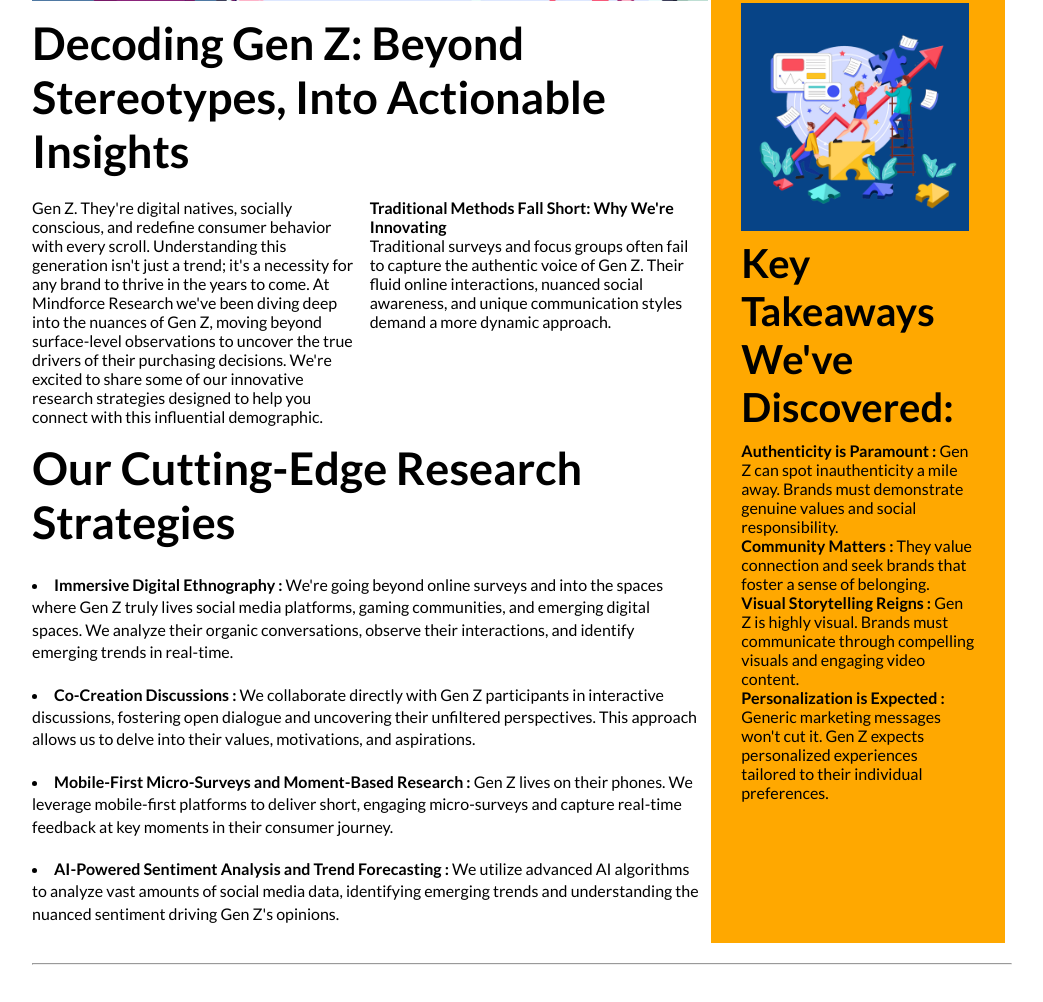
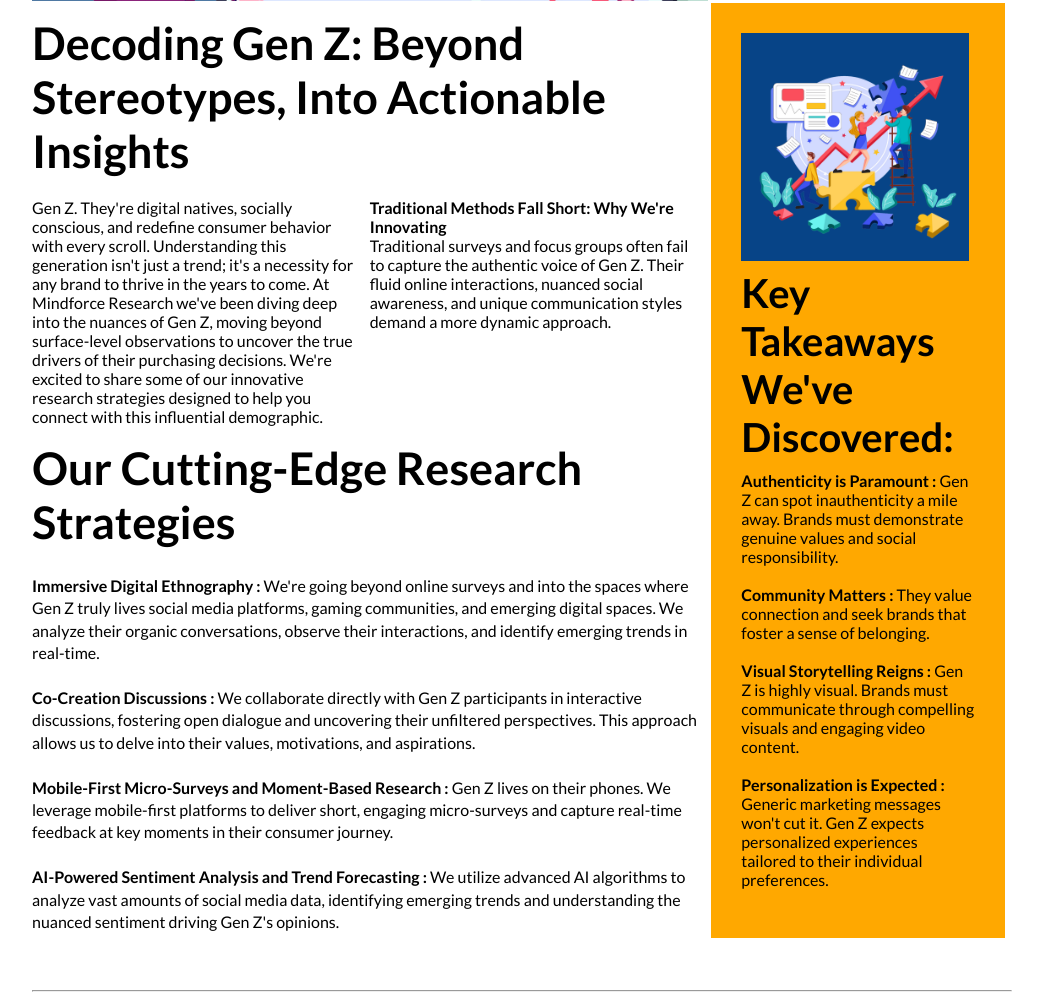
Before and after one commit to abhxran/newsletter1, a plain HTML site: page index.html in a window 1280 px wide. Shown: the part 657-1659 px from the top of the page, without its empty margins (118-1161 px from the left). Drawn offline with Linux system fonts and the light colour scheme.

Commit message:
change ui

```diff
--- a/index.html
+++ b/index.html
@@ -120,7 +120,7 @@
           Our Cutting-Edge Research Strategies
         </p>
 
-        <li
+        <p
           style="
             padding-top: 10px;
             padding-bottom: 10px;
@@ -132,47 +132,20 @@
           surveys and into the spaces where Gen Z truly lives social media
           platforms, gaming communities, and emerging digital spaces. We analyze
           their organic conversations, observe their interactions, and identify
-          emerging trends in real-time.
-        </li>
-        <li
-          style="
-            padding-top: 10px;
-            padding-bottom: 10px;
-            line-height: 1.4em;
-            padding-right: 5px;
-          "
-        >
+          emerging trends in real-time. <br><br>
           <b>Co-Creation Discussions : </b> We collaborate directly with Gen Z
           participants in interactive discussions, fostering open dialogue and
           uncovering their unfiltered perspectives. This approach allows us to
-          delve into their values, motivations, and aspirations.
-        </li>
-        <li
-          style="
-            padding-top: 10px;
-            padding-bottom: 10px;
-            line-height: 1.4em;
-            padding-right: 5px;
-          "
-        >
+          delve into their values, motivations, and aspirations. <br><br>
           <b>Mobile-First Micro-Surveys and Moment-Based Research : </b> Gen Z
           lives on their phones. We leverage mobile-first platforms to deliver
           short, engaging micro-surveys and capture real-time feedback at key
-          moments in their consumer journey.
-        </li>
-        <li
-          style="
-            padding-top: 10px;
-            padding-bottom: 10px;
-            line-height: 1.4em;
-            padding-right: 5px;
-          "
-        >
+          moments in their consumer journey. <br><br>
           <b>AI-Powered Sentiment Analysis and Trend Forecasting : </b> We
           utilize advanced AI algorithms to analyze vast amounts of social media
           data, identifying emerging trends and understanding the nuanced
-          sentiment driving Gen Z's opinions.
-        </li>
+          sentiment driving Gen Z's opinions. <br><br>
+        </p>
       </div>
       <div style="width: 30%; display: inline-block; vertical-align: top">
         <img
@@ -196,8 +169,8 @@
         <div
           style="
             background-color: #ffa800;
-            padding-bottom: 50px;
-            margin-top: 60px;
+            padding-bottom: 15px;
+            margin-top: 90px;
             min-height: 920px;
           "
         >
@@ -219,15 +192,15 @@
           <p style="margin: 0 30px">
             <b>Authenticity is Paramount : </b> Gen Z can spot inauthenticity a
             mile away. Brands must demonstrate genuine values and social
-            responsibility. <br />
+            responsibility. <br /><br>
             <b>Community Matters : </b> They value connection and seek brands
-            that foster a sense of belonging. <br />
+            that foster a sense of belonging. <br /><br>
             <b>Visual Storytelling Reigns : </b> Gen Z is highly visual. Brands
             must communicate through compelling visuals and engaging video
-            content. <br />
+            content. <br /><br>
             <b>Personalization is Expected : </b> Generic marketing messages
             won't cut it. Gen Z expects personalized experiences tailored to
-            their individual preferences. <br />
+            their individual preferences. <br /><br>
           </p>
         </div>
       </div>
@@ -242,7 +215,7 @@
         >
       </p>
     </div> -->
-    <div style="margin: 20px 0px">
+    <div style="margin: 5px 0px">
       <hr />
     </div>
   </body>
```
Also changed, not shown: images/ai1.jpg (added).
